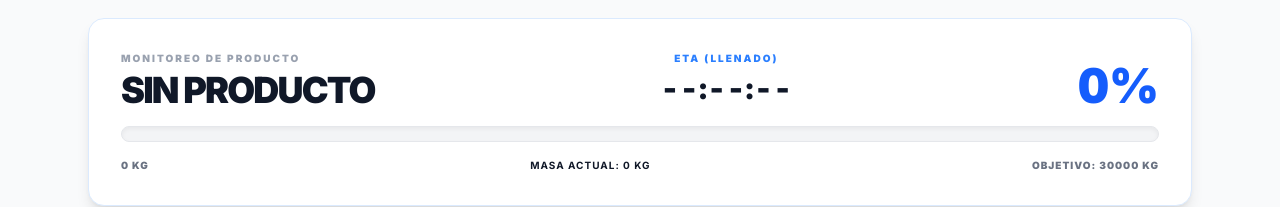
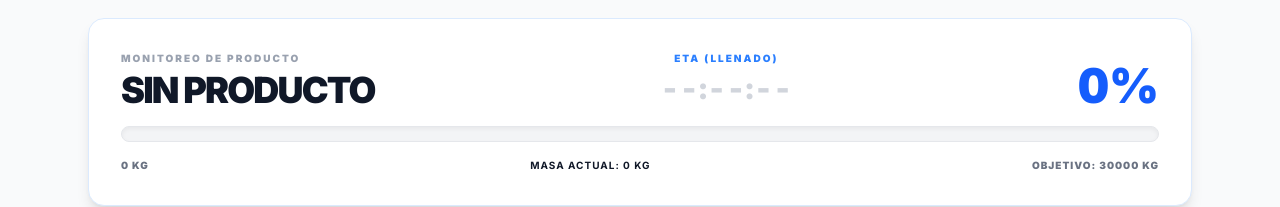
Before and after one commit to BidoneAndres/FrontEnd, a Vue app: page /monitor/1 in a window 1280 px wide. Shown: the part 593-800 px from the top of the page. Built offline with nearby package versions, Linux system fonts and the light colour scheme.

Commit message:
ahora si

```diff
--- a/src/views/OrdenMonitorView.vue
+++ b/src/views/OrdenMonitorView.vue
@@ -127,7 +127,22 @@
 
           <div class="text-center pb-1">
             <p class="text-[10px] font-black text-blue-500 uppercase tracking-[0.2em] mb-1">ETA (Llenado)</p>
-            <p class="text-3xl font-black text-gray-900 tabular-nums">{{ etaDisplay }}</p>
+
+            <p v-if="orden.preset && masaActual < orden.preset" class="text-3xl font-black text-gray-900 tabular-nums">
+              {{ etaDisplay }}
+            </p>
+
+            <p v-else-if="orden.preset && masaActual > orden.preset" class="text-3xl font-black text-red-600 animate-pulse tabular-nums">
+              ¡ATENCION!
+            </p>
+
+            <p v-else-if="orden.preset" class="text-3xl font-black text-green-600 tabular-nums">
+              FINALIZADO
+            </p>
+
+            <p v-else class="text-3xl font-black text-gray-300 tabular-nums">
+              --:--:--
+            </p>
           </div>
 
           <div class="text-right">
```
